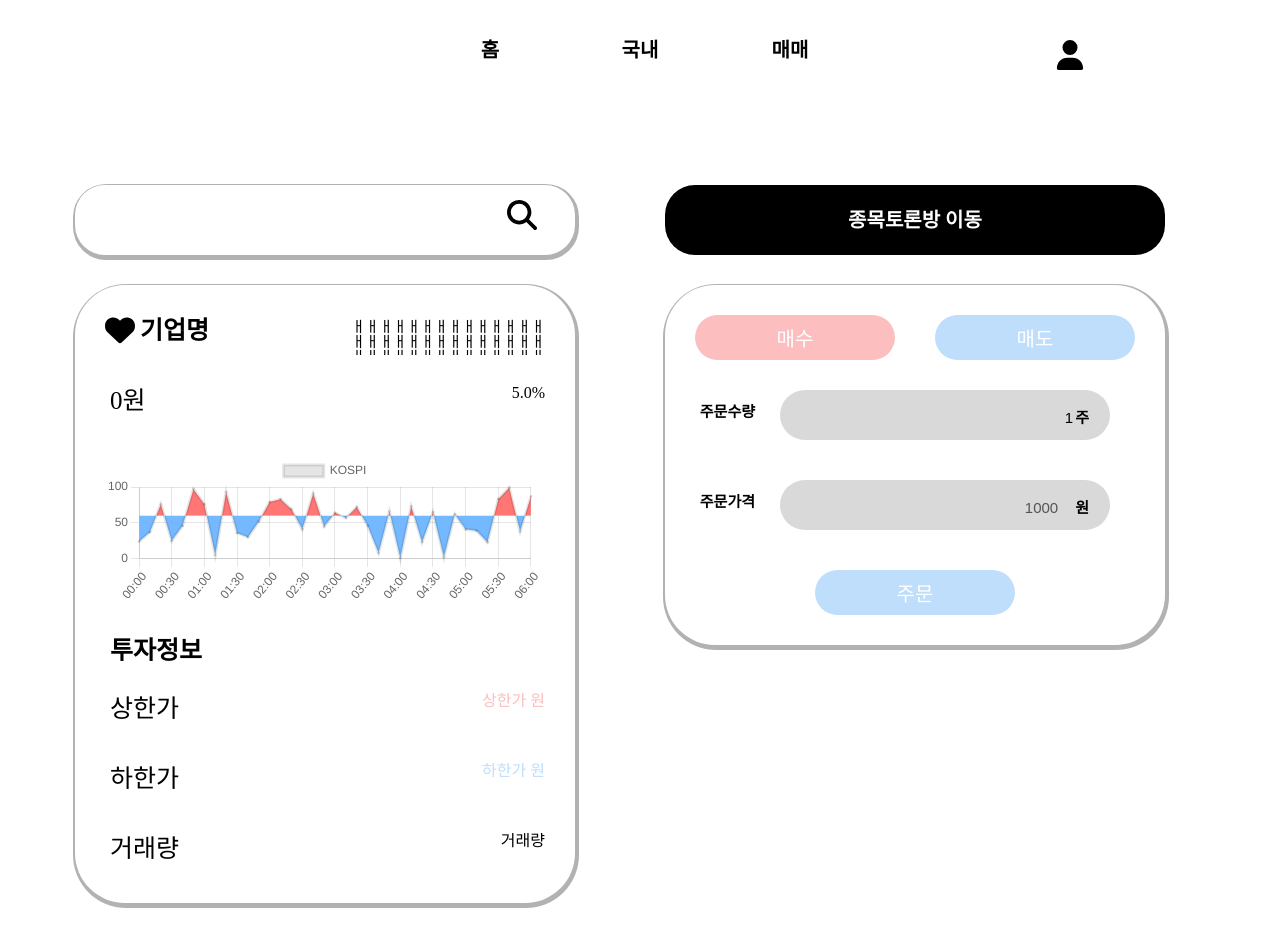
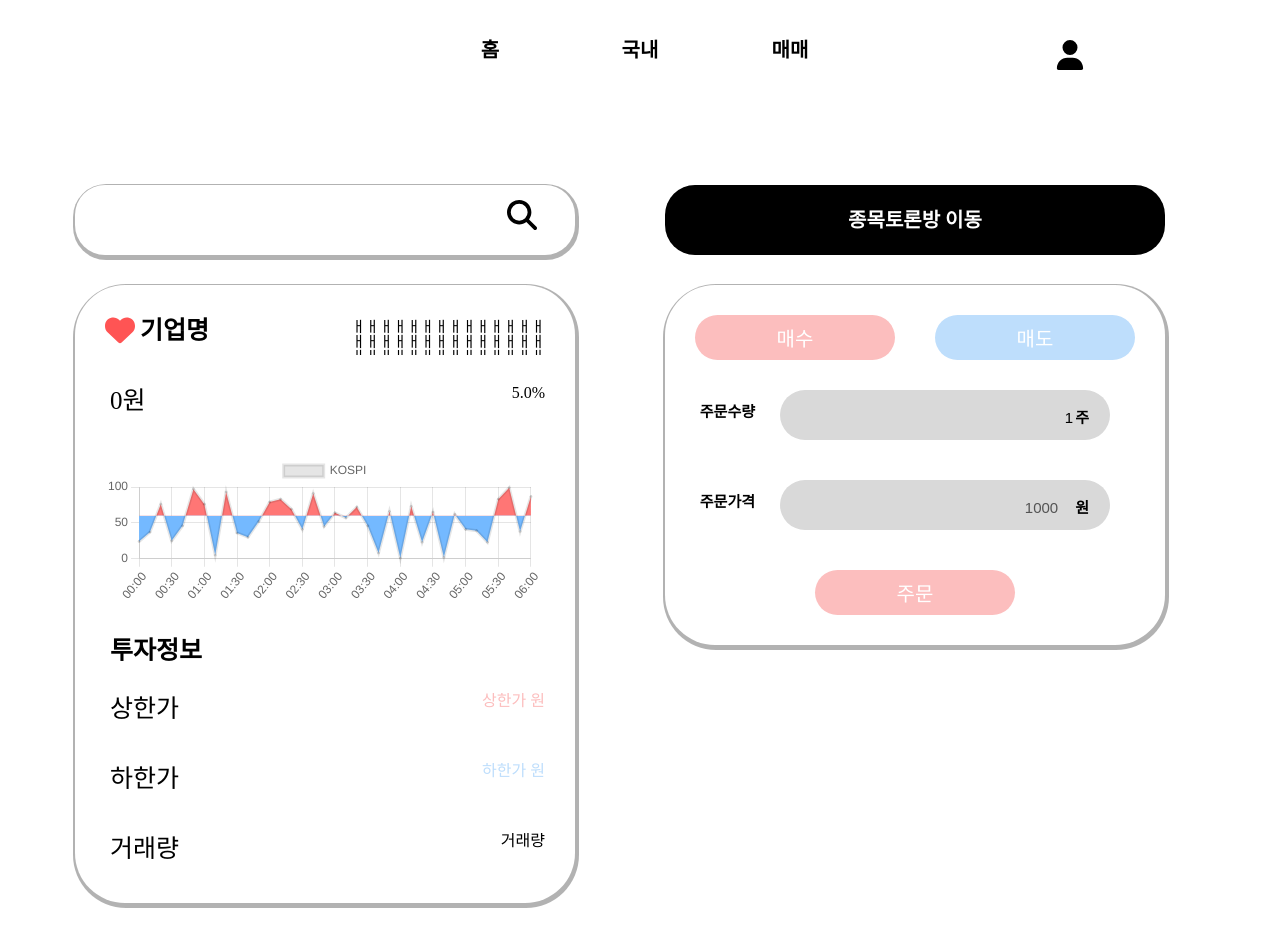
Before and after one commit to KW-DB-Project/DB-Project-FE, a React (Create React App) app in the folder db-frontend/: page /stocktrading/1 in a window 1280 px wide. Shown: the top 946 px of the page. Built offline with nearby package versions, Linux system fonts and the light colour scheme.

Commit message:
stock trade

```diff
--- a/db-frontend/src/common/MenuNav.jsx
+++ b/db-frontend/src/common/MenuNav.jsx
@@ -16,8 +16,8 @@ const MenuNav = () => {
         <StyledMenuButton to="/stockview" >
         {location.pathname === '/stockview' ? <ClickMenuName>국내</ClickMenuName> : <MenuName>국내</MenuName> }
         </StyledMenuButton>
-        <StyledMenuButton to="/stocktrading/buy" >
-        {(location.pathname === '/stocktrading/buy'|| location.pathname === '/stocktrading/sell'  )? <ClickMenuName>매매</ClickMenuName> : <MenuName>매매</MenuName> }
+        <StyledMenuButton to="/stocktrading" >
+        {location.pathname === '/stocktrading' ? <ClickMenuName>매매</ClickMenuName> : <MenuName>매매</MenuName> }
         </StyledMenuButton>
       </StyledMenubar>
       <StyledMenuButton to="/usermy">
--- a/db-frontend/src/component/stock-trading-page/ComExplain.jsx
+++ b/db-frontend/src/component/stock-trading-page/ComExplain.jsx
@@ -65,9 +65,11 @@ function ComExplain(){
   const onClick = () => {
         if(clicked){
             setClicked(false);
+            console.log(clicked);
         }
-        else if(clicked == false){
+        else if(clicked === false){
             setClicked(true);
+            console.log(clicked);
         }
         else{
             console.log('clicked value 변경불가');
@@ -80,7 +82,7 @@ function ComExplain(){
         <div className="ComExplainComponent">
         <StyledLayout>
             <Box>
-            <StyledFontawsome icon={faHeart} />
+            <StyledFontawsome className={clicked ? 'clicked' : 'unclicked'} onClick={onClick} icon={faHeart} />
             <Title style={{fontWeight:'bold'}}>기업명</Title>
             <RightLayout><ComEx>ㅐㅐㅐㅐㅐㅐㅐㅐㅐㅐㅐㅐㅐㅐㅐㅐㅐㅐㅐㅐㅐㅐㅐㅐㅐㅐㅐㅐㅐㅐㅐㅐㅐㅐㅐㅐㅐㅐㅐㅐㅐㅐㅐㅐㅐㅐㅐㅐㅐㅐㅐㅐㅐㅐㅐㅐㅐㅐㅐㅐㅐㅐㅐㅐㅐ</ComEx></RightLayout>
             </Box>
@@ -152,5 +154,16 @@ const Title = styled.div`
 const StyledFontawsome = styled(FontAwesomeIcon)`
 width:30px;
 height:30px;
-
+${(props)=>{
+    if(props.className === 'clicked' ){
+        return `
+        color:rgb(255,84,84);
+        `;
+    }
+    else{
+        return `
+        color:rgb(217,217,217);
+        `;
+    }
+}};
 `;
--- a/db-frontend/src/component/stock-trading-page/StockTrade.jsx
+++ b/db-frontend/src/component/stock-trading-page/StockTrade.jsx
@@ -1,14 +1,10 @@
 import { useState } from "react";
-import { useParams, useNavigate } from "react-router-dom";
 import styled from "styled-components";
 
 function StockTrade (){
 
-const params = useParams();
-const tradeType = Object.values(params);
-var type = tradeType[0];
 const [amount,setAmount]=useState('1');
-const navigate=useNavigate();
+const [selectedType,setSelectedType]=useState('매수');
 
   const onChange = (e) => {
     setAmount(e.target.value);
@@ -16,22 +12,26 @@ const navigate=useNavigate();
 
     const BuyClick = () => {
 
-        console.log(type);
-        navigate('/stocktrading/buy');
+      //  console.log(type);
+        setSelectedType('매수');
+        console.log(selectedType);
+       // navigate('/stocktrading/buy');
     }
 
     const SellClick = () => {
 
-      console.log(type);
-      navigate('/stocktrading/sell');
+    //  console.log(type);
+      setSelectedType('매도');
+      console.log(selectedType);
+    //  navigate('/stocktrading/sell');
   }
 
   const Trade = () => {
 
-    if(type === 'buy'){
+    if(selectedType === '매수'){
         alert('매수: '+amount+'주');
     }
-    else if(type === 'sell'){
+    else if(selectedType === '매도'){
         alert('매도: '+amount+'주');
     }
     else{
@@ -62,7 +62,7 @@ const navigate=useNavigate();
         </InputLayout>
         </Box>
         <Box>
-        {type === 'buy' ? (<StyledBtn style={{backgroundColor:'rgb(252,190,190)', margin:'0 auto'}} onClick={Trade} >주문</StyledBtn>):(<StyledBtn style={{backgroundColor:'rgb(190,222,252)', margin:'0 auto'}} onClick={Trade} >주문</StyledBtn>)}
+        <StyledBtn className={selectedType === '매수' ? 'buy' : 'sell'} onClick={Trade} >주문</StyledBtn>
         </Box>
       </StyledLayout>
       </StockTradeCom>
@@ -139,4 +139,17 @@ text-algin:center;
 border:none;
 color:white;
 font-size:20px;
+margin:0 auto;
+${(props)=>{
+    if(props.className === 'buy' ){
+        return `
+        background-color:rgb(252,190,190);
+        `;
+    }
+    else{
+        return `
+        background-color:rgb(190,222,252);
+        `;
+    }
+}};
 `;
```
